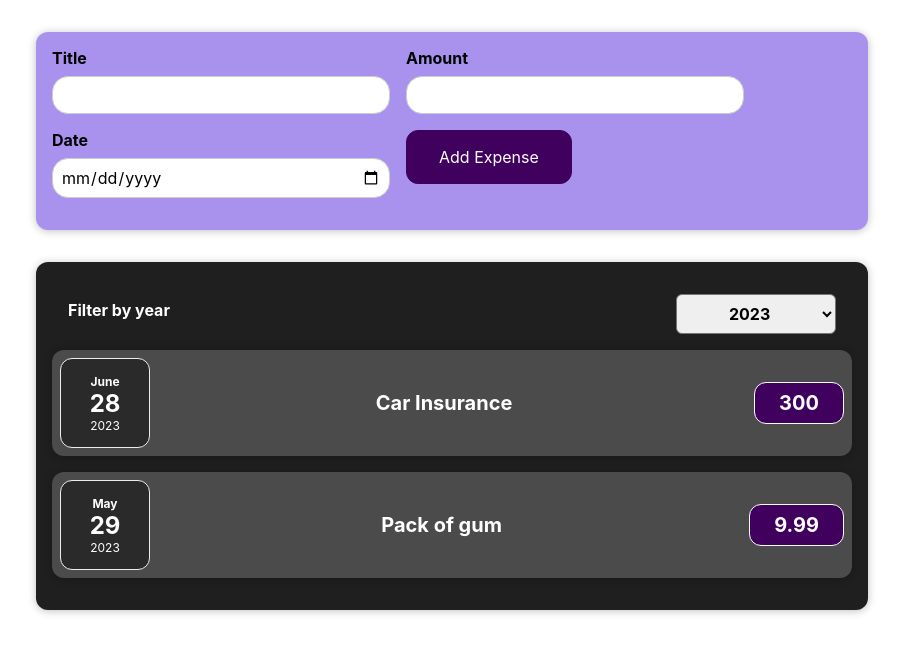
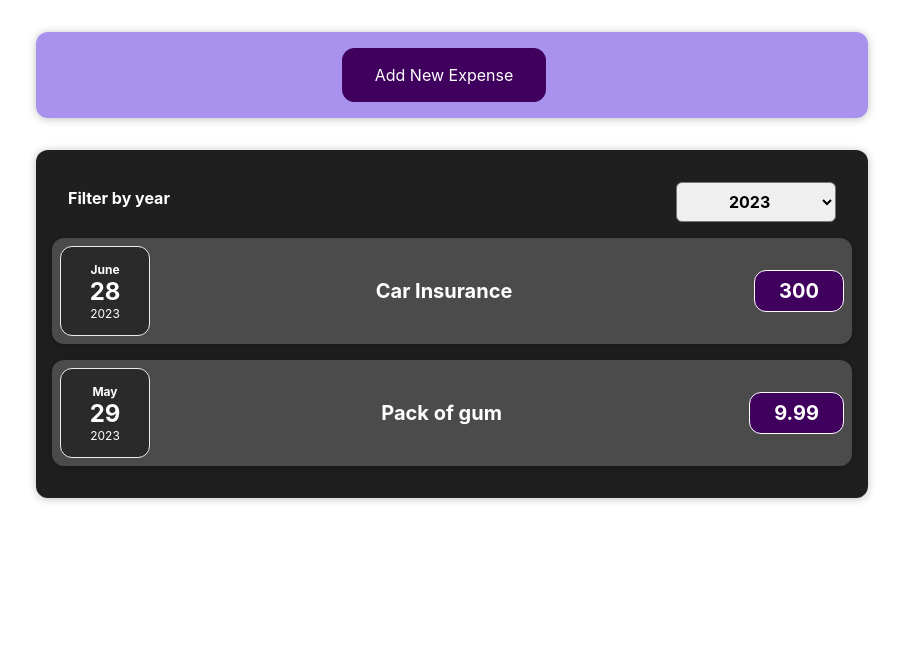
Before and after one commit to Tuvi9/Expense-History, a React (Create React App) app: page / in a window 1280 px wide. Shown: the top 654 px of the page, without its empty margins (188-1091 px from the left). Built offline with nearby package versions, Linux system fonts and the light colour scheme.

Commit message:
Ülesanne 5 - vormi kuvamine

```diff
--- a/src/components/NewExpense/ExpenseForm.css
+++ b/src/components/NewExpense/ExpenseForm.css
@@ -25,3 +25,7 @@
 .new-expense__actions {
     text-align: right;
 }
+
+.new-expense__open {
+    text-align: center;
+}
--- a/src/components/NewExpense/ExpenseForm.js
+++ b/src/components/NewExpense/ExpenseForm.js
@@ -1,10 +1,12 @@
 import React, { useState } from 'react';
 import './ExpenseForm.css';
+import { toBeEmpty } from '@testing-library/jest-dom/matchers';
 
 const ExpenseForm = (props) => {
     const [enteredTitle, setEnteredTitle] = useState('')
     const [enteredAmount, setEnteredAmount] = useState('')
     const [enteredDate, setEnteredDate] = useState('')
+    const [openForm, setButtonClicked] = useState(false)
 
     // Takes users input from Title field
     const titleChangeHandler = (event) => {
@@ -24,6 +26,11 @@ const ExpenseForm = (props) => {
         /*console.log(enteredDate)*/
     }
 
+    const openFormHandler = (event) => {
+        setButtonClicked(true)
+        console.log(openForm)
+    }
+
     const submitHandler = (event) => {
         event.preventDefault()
         const expenseData = {
@@ -35,8 +42,18 @@ const ExpenseForm = (props) => {
         setEnteredTitle('')
         setEnteredAmount('')
         setEnteredDate('')
+        /* After submitting form go back to Add New Expense */
+        setButtonClicked(false)
     }
 
+    /* If Add New Expense hasn't been pressed yet then no form appears */
+    if (openForm === false) {
+        return (
+            <div className='new-expense__open'>
+                <button onClick={openFormHandler}>Add New Expense</button>
+            </div>
+        )
+    } else {
         return (
             <form onSubmit={submitHandler}>
                 <div className='new-expense__controls'>
@@ -55,11 +72,14 @@ const ExpenseForm = (props) => {
                         <input type='date' min='2006-04-29' max='2077.06.09'
                         onChange = {dateChangeHandler} value={enteredDate}/>
                     </div>
-                <div className='.new-expense__actions'>
+                    {/* Once a new expense has been added or cancelled go back to Add New Expense */}
+                    <div className='.new-expense__actions' >
                         <button type='submit'>Add Expense</button>
+                        <button type='button' onClick={() => setButtonClicked(false)}>Cancel</button>
                     </div>
                 </div>
             </form>
         )
     }
+}
 export default ExpenseForm;
```
Lines whose indentation alone changed are shown as unchanged.
